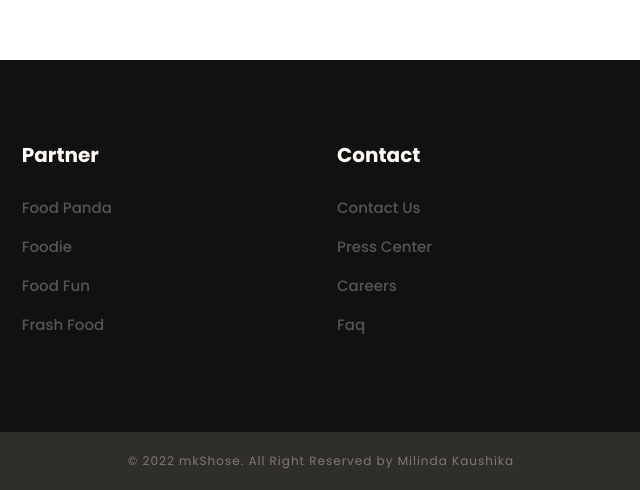
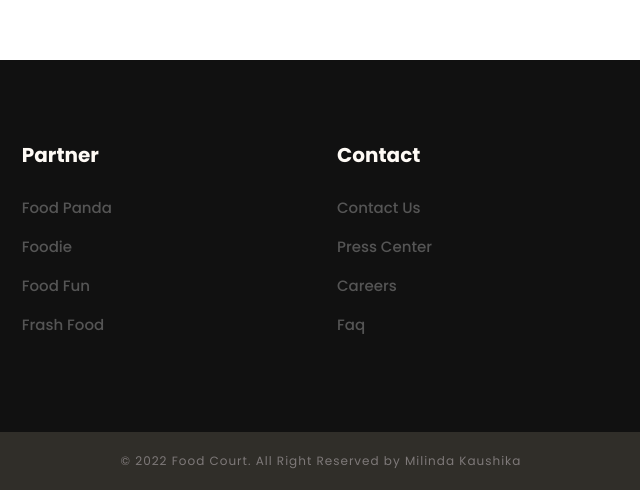
Before and after one commit to MilindaKaushika/demofoodwebsite.github.io-, a plain HTML site: page index.html in a window 1280 px wide. Shown: the part 2900-3390 px from the top of the page, 319-959 px from the left. Drawn offline with nearby package versions, Linux system fonts and the light colour scheme.

Commit message:
change name

```diff
--- a/index.html
+++ b/index.html
@@ -376,7 +376,7 @@
     </section>
 
     <div class="last-text">
-        <p>© 2022 mkShose. All Right Reserved by Milinda Kaushika </p>
+        <p>© 2022 Food Court. All Right Reserved by Milinda Kaushika </p>
     </div>
 
     <!--Scroll top -->
```
